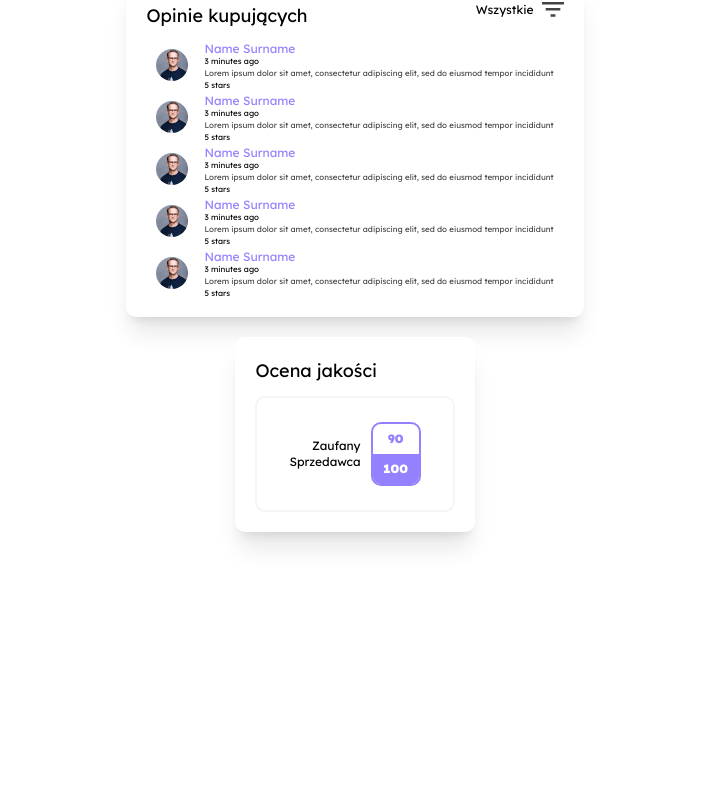
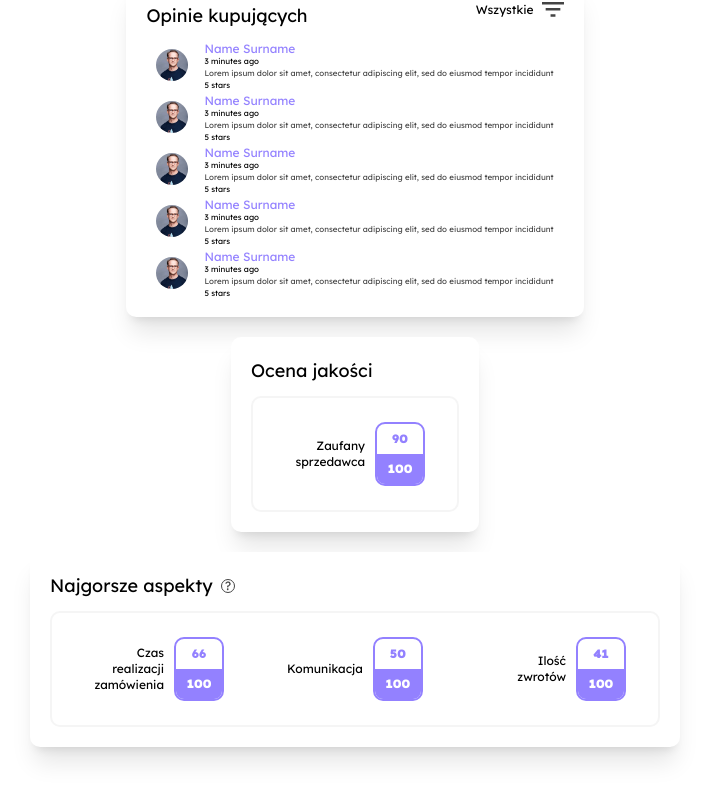
Before and after one commit to studia-pw/sellers-dashboard, a Next.js app: page / in a window 1280 px wide. Shown: the part 1393-2194 px from the top of the page, without its empty margins (285-994 px from the left). Before the commit the page ends 2021 px from the top, so only its background shows below. Built offline with nearby package versions, Linux system fonts and the light colour scheme.

Commit message:
Added worst aspects widget (#7)

```diff
--- /dev/null
+++ b/src/app/dashboard/components/quality/quality-score-label-item.js
@@ -0,0 +1,23 @@
+function QualityScore({ quality }) {
+  return (
+    <div>
+      <div className="w-[50px] flex flex-col border-2 border-[#9381FF] rounded-[10px] items-center overflow-hidden">
+        <div className="h-[30px] flex flex-row justify-center items-center">
+          <p className="rating-text text-[#9381FF]">{quality.score}</p>
+        </div>
+        <div className="h-[30px] w-full flex flex-row justify-center items-center bg-[#9381FF]">
+          <p className="rating-text text-white">{quality.max}</p>
+        </div>
+      </div>
+    </div>
+  );
+}
+
+export default function QualityScoreAndLabelItem({ quality, label }) {
+  return (
+    <div className="flex flex-row items-center gap-x-2.5">
+      <p className="text-black text-right max-w-[80px]">{label}</p>
+      <QualityScore quality={quality} />
+    </div>
+  );
+}
--- a/src/app/dashboard/components/quality/quality-widget-item.js
+++ b/src/app/dashboard/components/quality/quality-widget-item.js
@@ -1,29 +1,4 @@
-function QualityScore({ quality }) {
-  return (
-    <div>
-      <div className="w-[50px] flex flex-col border-2 border-[#9381FF] rounded-[10px] items-center overflow-hidden">
-        <div className="h-[30px] flex flex-row justify-center items-center">
-          <p className="rating-text text-[#9381FF]">{quality.score}</p>
-        </div>
-        <div className="h-[30px] w-full flex flex-row justify-center items-center bg-[#9381FF]">
-          <p className="rating-text text-white">{quality.max}</p>
-        </div>
-      </div>
-    </div>
-  );
-}
-
-function QualityScoreAndLabel({ quality }) {
-  return (
-    <div className="flex flex-row items-center gap-x-2.5">
-      <p className="text-black text-right">
-        Zaufany <br />
-        Sprzedawca
-      </p>
-      <QualityScore quality={quality} />
-    </div>
-  );
-}
+import QualityScoreAndLabel from "@/app/dashboard/components/quality/quality-score-label-item";
 
 function QualityTitle({ title }) {
   return <h3>{title}</h3>;
@@ -40,7 +15,7 @@ export default function QualityWidgetItem({ quality }) {
         <QualityTitle title="Ocena jakości" />
       </div>
       <div className="border-2 border-[#F5F5F5] rounded-[10px] px-8 py-6">
-        <QualityScoreAndLabel quality={quality1} />
+        <QualityScoreAndLabel quality={quality1} label="Zaufany sprzedawca" />
       </div>
     </div>
   );
--- /dev/null
+++ b/src/app/dashboard/components/quality/quality-worst-aspects-widget-item.js
@@ -0,0 +1,44 @@
+import QualityScoreAndLabel from "@/app/dashboard/components/quality/quality-score-label-item";
+
+function QualityWorstAspectsTitle({ title }) {
+  return (
+    <div className="flex flex-row items-center gap-x-2">
+      <h3>{title}</h3>
+      <div>
+        <img src="assets/cards/tips.svg" />
+      </div>
+    </div>
+  );
+}
+
+export default function QualityWorstAspectsWidgetItem() {
+  let worst = [
+    {
+      name: "Czas realizacji zamówienia",
+      score: 66,
+      max: 100,
+    },
+    {
+      name: "Komunikacja",
+      score: 50,
+      max: 100,
+    },
+    {
+      name: "Ilość zwrotów",
+      score: 41,
+      max: 100,
+    },
+  ];
+  return (
+    <div className="card w-[650px]">
+      <div className="mb-3">
+        <QualityWorstAspectsTitle title="Najgorsze aspekty" />
+      </div>
+      <div className="border-2 border-[#F5F5F5] rounded-[10px] px-8 py-6 flex flex-row justify-between">
+        {worst.map((aspect) => (
+          <QualityScoreAndLabel quality={aspect} label={aspect.name} />
+        ))}
+      </div>
+    </div>
+  );
+}
--- a/src/app/dashboard/components/quality/worst-aspects-widget-item.js
+++ /dev/null
@@ -1 +0,0 @@
-export default function WorstAspectsWidgetItem() {}
--- a/src/app/page.js
+++ b/src/app/page.js
@@ -10,9 +10,8 @@ import LanguageSwitchButton from "@/app/components/language-switch-button";
 import OfferWidget from "@/app/dashboard/components/offer/offer-widget";
 import ReviewWidget from "@/app/dashboard/components/review/review-widget";
 import QualityWidgetItem from "@/app/dashboard/components/quality/quality-widget-item";
-import ReviewItem from "@/app/dashboard/components/review/review-item";
 import { useTranslation } from "react-i18next";
-
+import QualityWorstAspectsWidgetItem from "@/app/dashboard/components/quality/quality-worst-aspects-widget-item";
 
 export default function Home() {
   const { t } = useTranslation();
@@ -90,6 +89,7 @@ export default function Home() {
         <OfferWidget />
         <ReviewWidget reviews={reviews} />
         <QualityWidgetItem />
+        <QualityWorstAspectsWidgetItem />
       </main>
     </Provider>
   );
```
Also changed, not shown: public/assets/cards/tips.svg (added).
